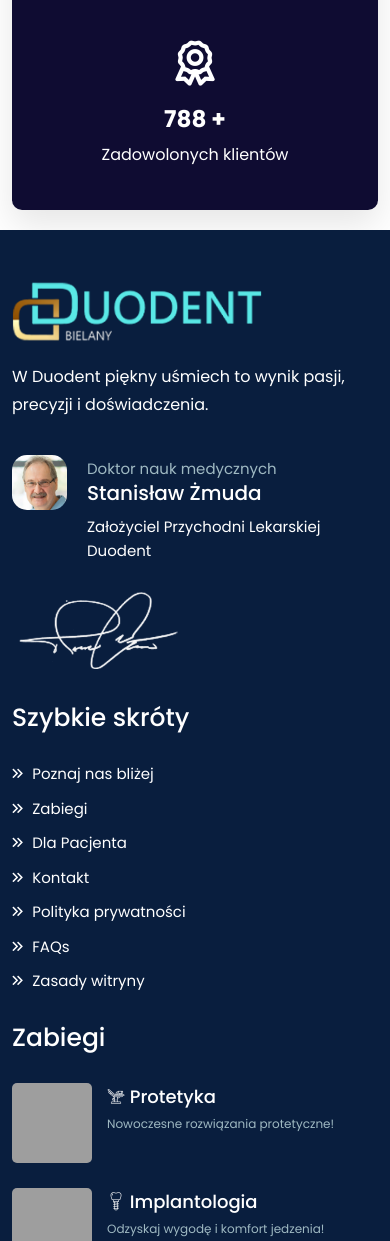
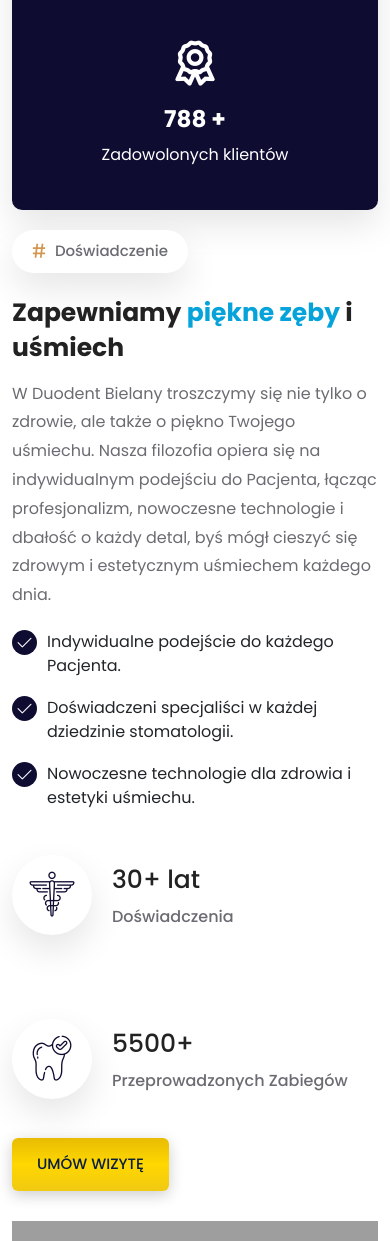
Before and after one commit to duodent/duodentbielany, a Flask app: page /kontakt-z-klinika-stomatologiczna in a window 390 px wide. Shown: the part 4880-6121 px from the top of the page. Run offline with Flask 3, Linux system fonts and the light colour scheme; some libraries are stand-ins or nearby versions; grey boxes are pictures that could not be loaded.

Commit message:
Working now

```diff
--- a/templates/contact.html
+++ b/templates/contact.html
@@ -257,6 +257,71 @@
 </section>
 <!-- counter area end -->
 
+<!-- about area -->
+<section class="about-area pb-100">
+    <div class="container">
+        <div class="row align-items-center">
+            <div class="col-lg-6">
+                <div class="about-content">
+                    <span class="sub-title">
+                        <i class="flaticon-hashtag-symbol"></i>
+                        Doświadczenie
+                    </span>
+                    <h3>
+                        Zapewniamy <span>piękne zęby</span> i uśmiech
+                    </h3>
+                    <p>
+                        W Duodent Bielany troszczymy się nie tylko o zdrowie, ale także o piękno Twojego uśmiechu.
+                        Nasza filozofia opiera się na indywidualnym podejściu do Pacjenta, łącząc profesjonalizm,
+                        nowoczesne technologie i dbałość o każdy detal, byś mógł cieszyć się zdrowym i estetycznym
+                        uśmiechem każdego dnia.
+                    </p>
+                    <div>
+                        <ul class="about-list">
+                            <li>
+                                <i class="flaticon-check"></i>
+                                Indywidualne podejście do każdego Pacjenta.
+                            </li>
+                            <li>
+                                <i class="flaticon-check"></i>
+                                Doświadczeni specjaliści w każdej dziedzinie stomatologii.
+                            </li>
+                            <li>
+                                <i class="flaticon-check"></i>
+                                Nowoczesne technologie dla zdrowia i estetyki uśmiechu.
+                            </li>
+                        </ul>
+                    </div>
+                    <div class="row">
+                        <div class="col-lg-6 col-md-6">
+                            <div class="about-info">
+                                <i class="flaticon-caduceus"></i>
+                                <h4>30+ lat</h4>
+                                <span>Doświadczenia</span>
+                            </div>
+                        </div>
+                        <div class="col-lg-6 col-md-6">
+                            <div class="about-info">
+                                <i class="flaticon-dental-care"></i>
+                                <h4>5500+ </h4>
+                                <span>Przeprowadzonych Zabiegów</span>
+                            </div>
+                        </div>
+                    </div>
+                    <a href="/umow-wizyte-online" class="gold-button">Umów wizytę</a>
+                    <!-- <a href="/o-nas-twoja-klinika-stomatologiczna" class="default-btn">Skontaktuj się</a> -->
+                </div>
+            </div>
+            <div class="col-lg-6">
+                <div class="about-image">
+                    <img src="static/img/about/about-1-pandentysta.png" alt="image">
+                </div>
+            </div>
+        </div>
+    </div>
+</section>
+<!-- about area end -->
+
 {% endblock %}
 {% block bottom_scripts %}
 <script>
```
